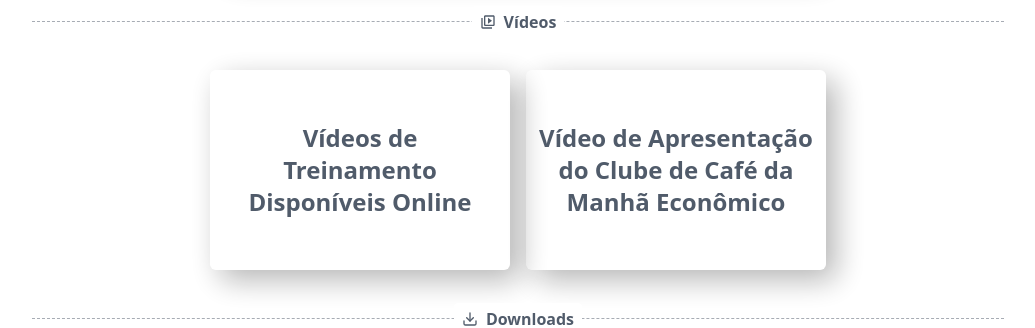
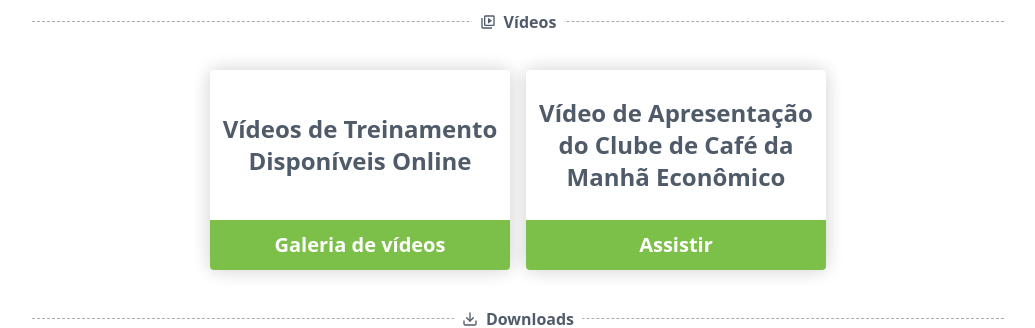
Before and after one commit to leoFagundes/BBC, a Next.js app: page / in a window 1280 px wide. Shown: the part 582-910 px from the top of the page, without its empty margins (122-1157 px from the left). Built offline with nearby package versions, Linux system fonts and the light colour scheme.

Commit message:
style: card style

```diff
--- a/src/app/globals.css
+++ b/src/app/globals.css
@@ -17,11 +17,12 @@
 @theme {
   --color-hbl-green: #006429;
   --color-background: #ffffffe6;
+  --color-primary-green: #78be43;
 }
 
 @layer utilities {
   .shadow-card {
-    box-shadow: 10px 10px 30px rgba(0, 0, 0, 0.3);
+    box-shadow: 0px 0px 20px rgba(0, 0, 0, 0.2);
   }
 
   #NutritionClub > #n-nc {
--- a/src/components/card.tsx
+++ b/src/components/card.tsx
@@ -26,14 +26,16 @@ export default function Card({
   return (
     <div
       onClick={handleClick}
-      className="relative group w-[300px] h-[200px] rounded-md shadow-card cursor-pointer transition-all p-3 flex items-center justify-center border border-transparent duration-700 hover:border-hbl-green"
+      className="flex flex-col relative w-[300px] h-[200px] rounded-sm shadow-card cursor-pointer transition-all items-center justify-center outline-transparent outline duration-500 hover:outline-primary-green"
     >
-      <h2 className="text-center text-gray-600 font-semibold text-2xl">
-        {title}
-      </h2>
-      <span className="flex items-center gap-2 text-hbl-green font-semibold absolute bottom-0 opacity-0 transition-all duration-700 group-hover:opacity-100 group-hover:translate-y-7">
-        {srcTitle} {icon && icon}
-      </span>
+      <div className="flex-1 flex justify-center items-center p-2">
+        <h2 className="text-center text-gray-600 font-semibold text-2xl ">
+          {title}
+        </h2>
+      </div>
+      <div className="h-[50px] bg-primary-green w-full rounded-b-sm flex justify-center items-center text-white font-semibold text-xl">
+        {srcTitle}
+      </div>
     </div>
   );
 }
```
